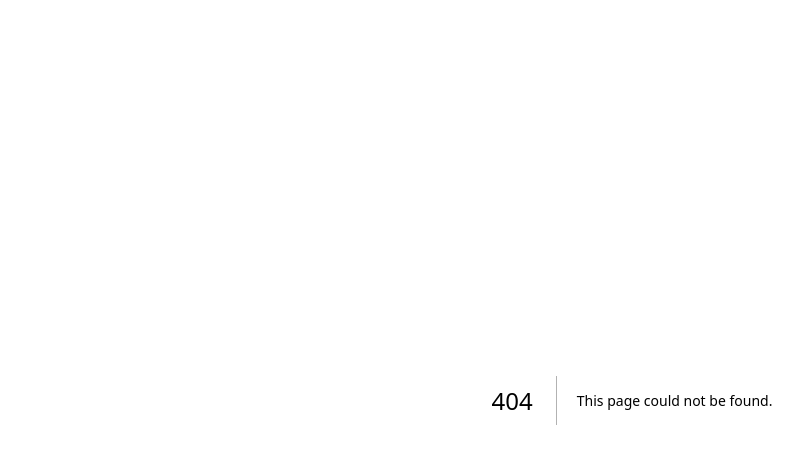
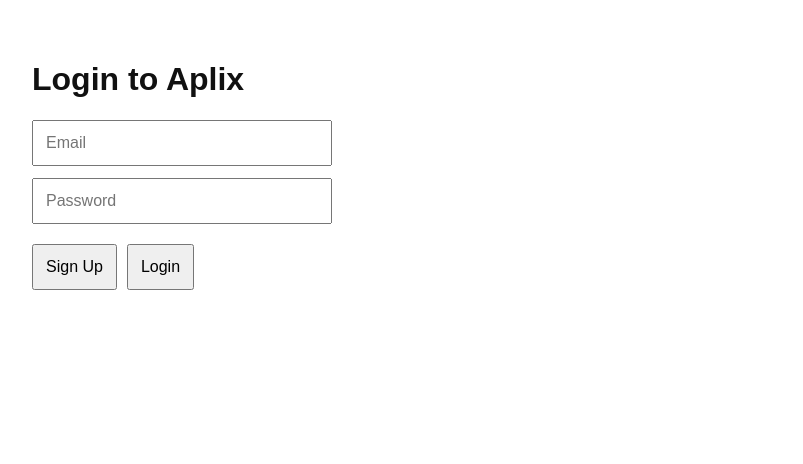
Before and after one commit to Calsie-ai/Calsie, a Next.js app in the folder frontend/: page /auth in a window 1280 px wide. Before the commit this address had no page. Shown: the top 464 px of the page, without its empty margins (8-811 px from the left). Built offline with nearby package versions, Linux system fonts and the light colour scheme.

Commit message:
Create auth page

```diff
--- /dev/null
+++ b/frontend/app/auth/page.tsx
@@ -0,0 +1,58 @@
+"use client";
+
+import { useState } from "react";
+import { supabase } from "../../lib/supabase";
+
+export default function AuthPage() {
+  const [email, setEmail] = useState("");
+  const [password, setPassword] = useState("");
+
+  async function signUp() {
+    const { error } = await supabase.auth.signUp({
+      email,
+      password,
+    });
+
+    if (error) alert(error.message);
+    else alert("Signup successful. Check your email if confirmation is enabled.");
+  }
+
+  async function login() {
+    const { error } = await supabase.auth.signInWithPassword({
+      email,
+      password,
+    });
+
+    if (error) alert(error.message);
+    else window.location.href = "/";
+  }
+
+  return (
+    <main style={{ minHeight: "100vh", padding: 40, fontFamily: "Arial" }}>
+      <h1>Login to Aplix</h1>
+
+      <input
+        placeholder="Email"
+        value={email}
+        onChange={(e) => setEmail(e.target.value)}
+        style={{ display: "block", padding: 12, marginTop: 20, width: 300 }}
+      />
+
+      <input
+        placeholder="Password"
+        type="password"
+        value={password}
+        onChange={(e) => setPassword(e.target.value)}
+        style={{ display: "block", padding: 12, marginTop: 12, width: 300 }}
+      />
+
+      <button onClick={signUp} style={{ padding: 12, marginTop: 20 }}>
+        Sign Up
+      </button>
+
+      <button onClick={login} style={{ padding: 12, marginTop: 20, marginLeft: 10 }}>
+        Login
+      </button>
+    </main>
+  );
+}
```
